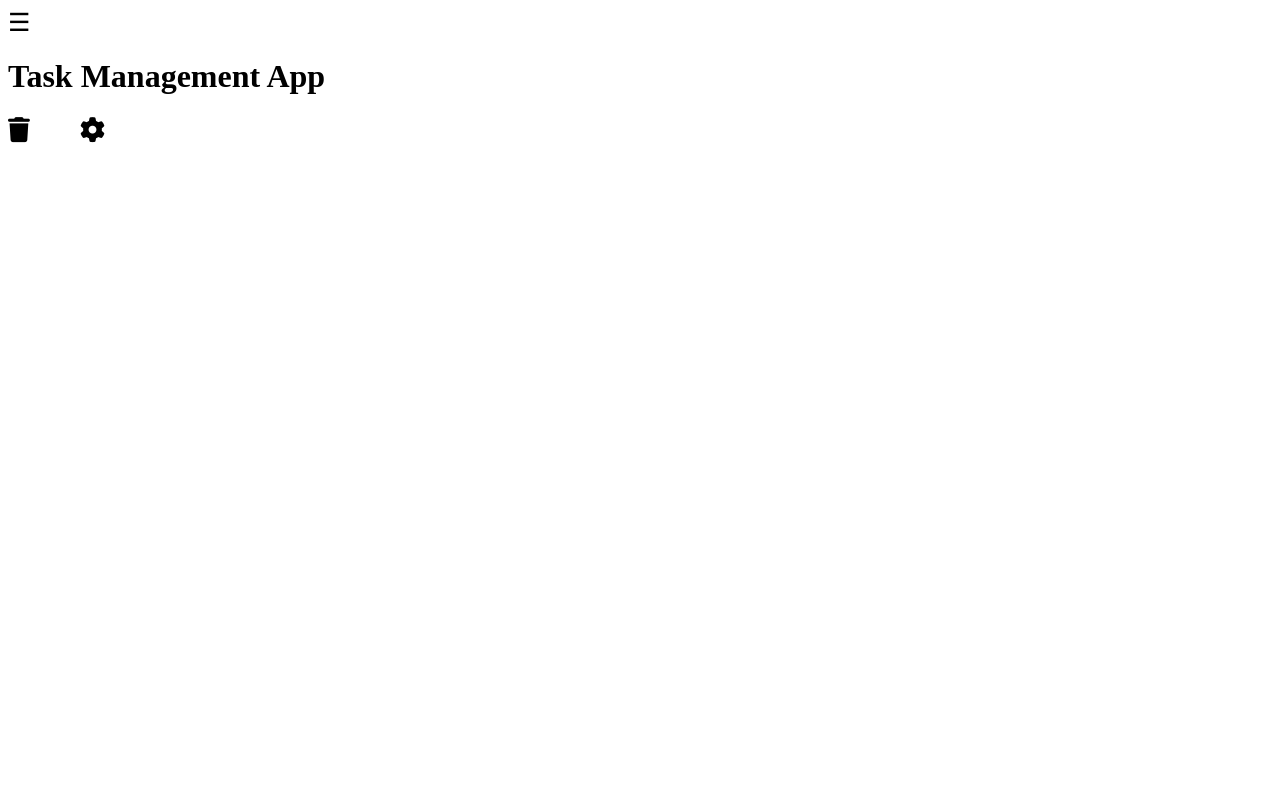
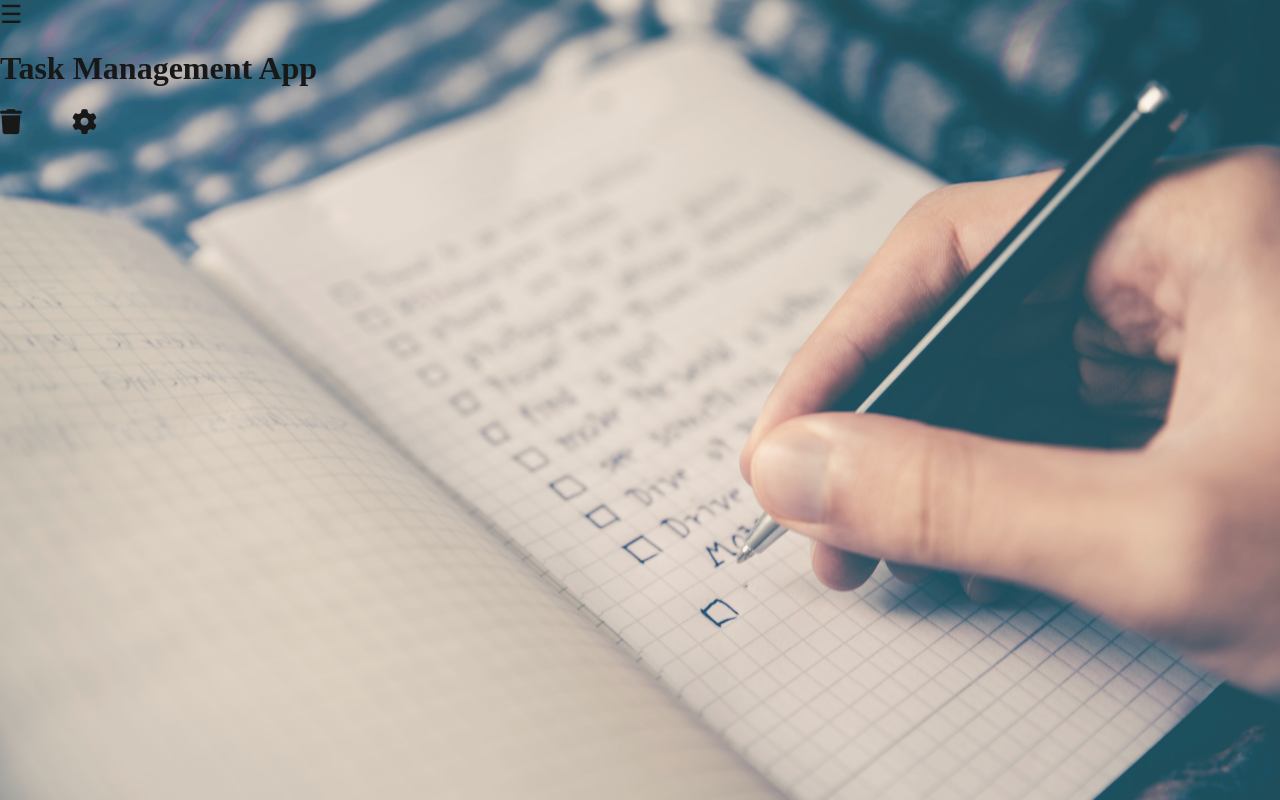
Before and after one commit to SwatiThorat21/Task-management, a plain HTML site: page index.html in a window 1280 px wide. Drawn offline with Linux system fonts and the light colour scheme.

Commit message:
bg image added

```diff
--- a/index.html
+++ b/index.html
@@ -11,6 +11,9 @@
     <title>Task Management</title>
 </head>
 <body>
+
+    <div class="bg-container">
+
     <header>
         <div class="header">
             <span id="hamburger-btn" style="font-size:25px;cursor:pointer">&#9776;</span>
@@ -35,7 +38,7 @@
             <button id="add-board-button">Add Board</button>
         </div>
     </div> -->
-
+</div>
     <script src="script.js"></script>
 </body>
 </html>
--- a/style.css
+++ b/style.css
@@ -0,0 +1,25 @@
+
+/* html{
+    background-image: url('images/task.jpg') no-repeat center center fixed;
+    background-size: cover;
+    height: 100%;
+    overflow: hidden;
+
+} */
+
+html, body{
+    margin: 0;
+    height: 100%;
+    overflow: hidden;
+}
+
+.bg-container {
+    background-image: url('images/task.jpg');
+    background-size: cover;
+    background-repeat: no-repeat;
+    width:100%;
+    height:100%;
+    border: none;
+    box-sizing: border-box;
+    opacity: 0.9;
+  }
```
